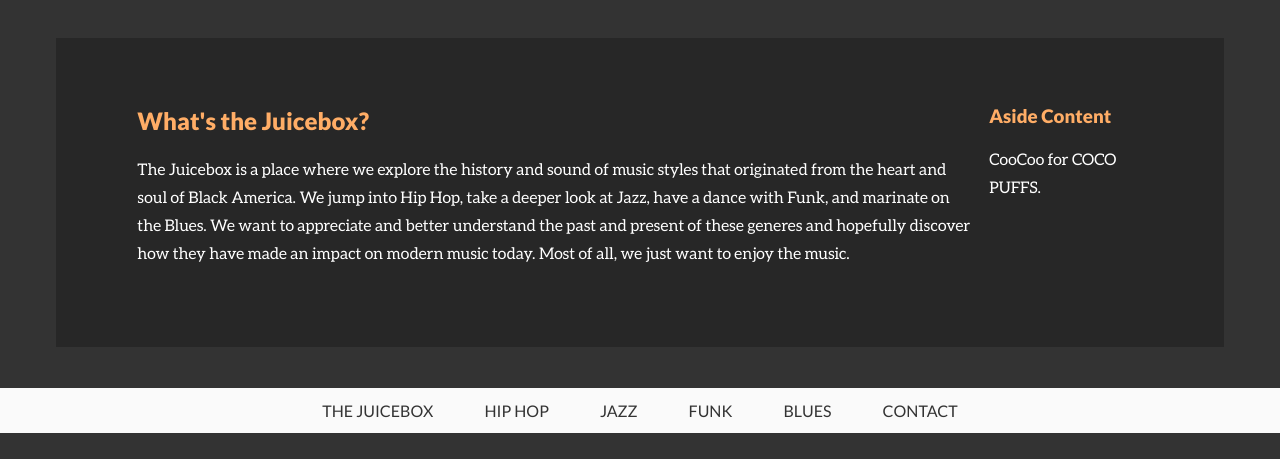
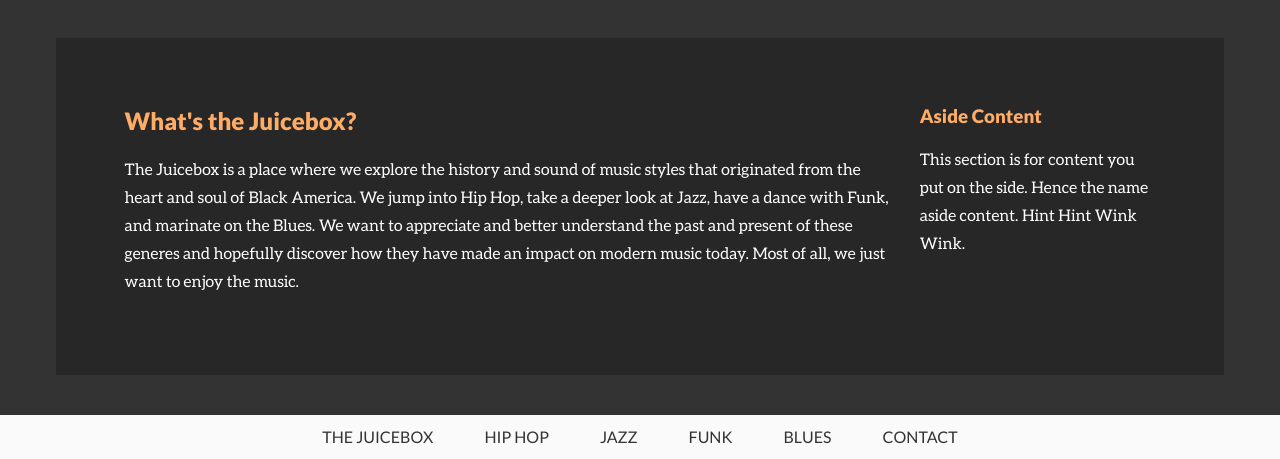
Before and after one commit to JonFelton/thejuicebox, a plain HTML site: page index.html in a window 1280 px wide. Shown: the part 367-826 px from the top of the page. Before the commit the page ends 800 px from the top, so only its background shows below. Drawn offline with Linux system fonts and the light colour scheme.

Commit message:
Adjusted article content area sizes and gutter width.

```diff
--- a/index.html
+++ b/index.html
@@ -36,7 +36,7 @@
 		</article>
 		<div class="aside-content">
 		<h3 class="sect-head-light">Aside Content</h3>
-		<p>CooCoo for COCO PUFFS.</p>
+		<p>This section is for content you put on the side. Hence the name aside content. Hint Hint Wink Wink. </p>
 		</div>
 
 		</section>
--- a/scss/styles.scss
+++ b/scss/styles.scss
@@ -22,7 +22,7 @@ $susy: (
 	columns: 12,
 	global-box-sizing: border-box,
 	container: 1200px,
-	gutters: 1/4
+	gutters: 1/2
 );
 
 $jb-primary-color: #FF7700;
@@ -61,14 +61,14 @@ flex-shrink: 0;
 }
 
 .article-content {
-	max-width: span(10);
+	max-width: span(9);
 	float: left;
 }
 
 
 .aside-content {
 	margin-left: gutter();
-	width: span(2);
+	width: span(3);
 	float: left;
 
 }
```
Also changed, not shown: css/styles.css.
